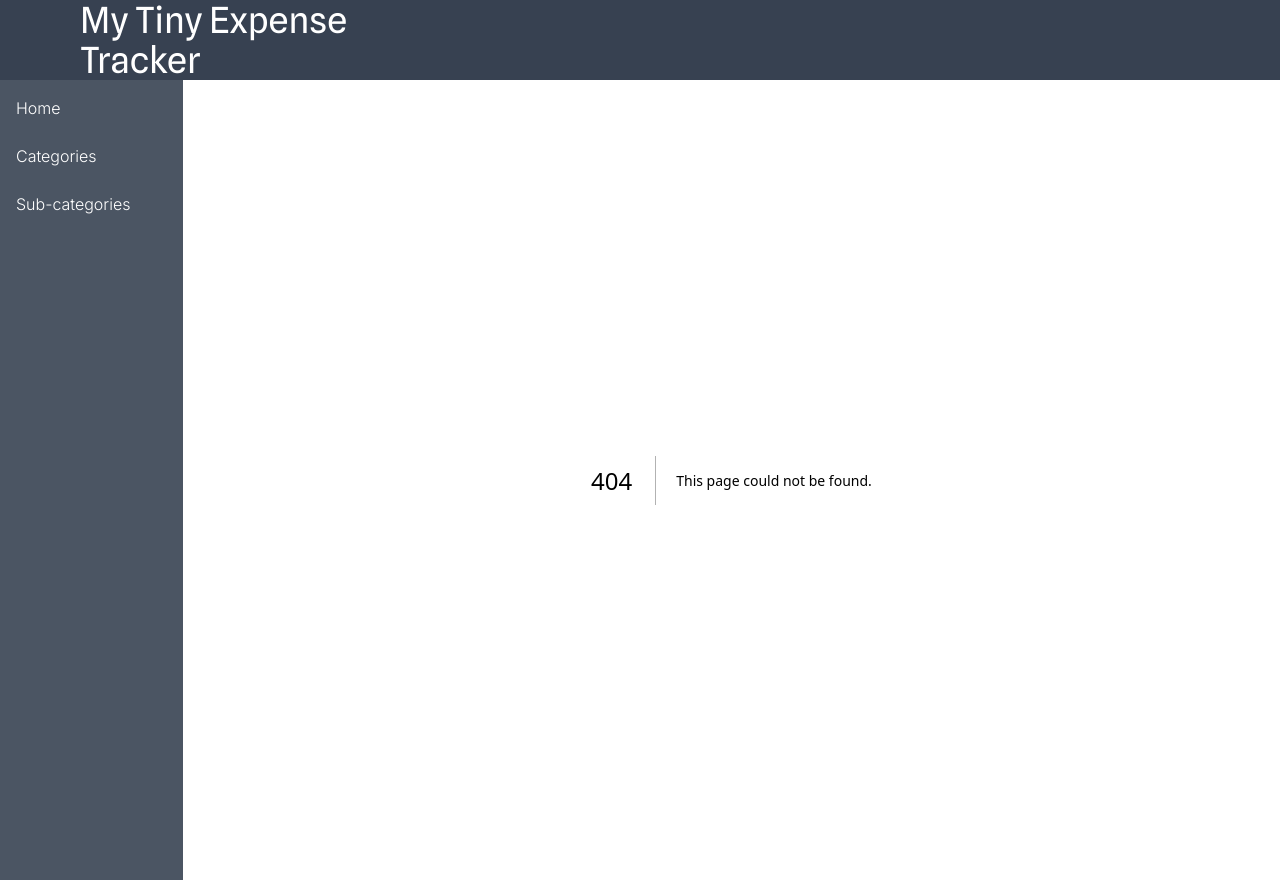
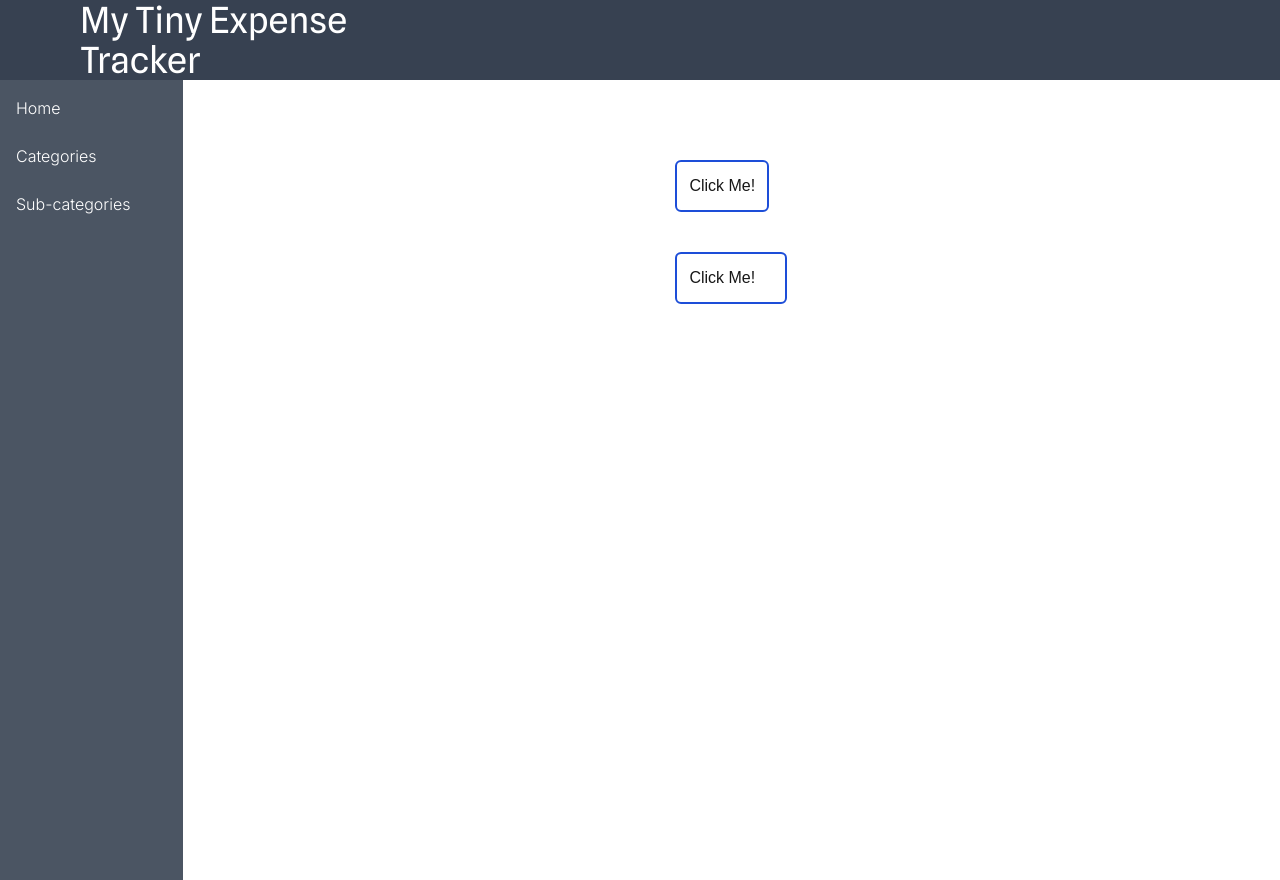
Before and after one commit to swagatobhaskar/nextjs-expense-tracker, a Next.js app: page /categories/demo in a window 1280 px wide. Before the commit this address had no page. Built offline with nearby package versions, Linux system fonts and the light colour scheme.

Commit message:
Add: demo page and category dropdown

```diff
--- /dev/null
+++ b/app/categories/demo/page.tsx
@@ -0,0 +1,45 @@
+'use client'
+
+import { useState } from "react";
+
+export default function DropdownDemo() {
+
+    const [expand, setExpand] = useState(false);
+
+    const listItems = [
+        {'id': 1, 'name': 'item 1'},
+        {'id': 2, 'name': 'item 2'},
+        {'id': 3, 'name': 'item 3'},
+        {'id': 4, 'name': 'item 4'}
+    ];
+
+    const handleExpand = () => {
+        setExpand(!expand);
+    }
+
+    return (
+        <div className="">
+            <div id="first" className="w-28 m-auto mt-20">
+                <button
+                    className="cursor:pointer hover:bg-blue-200 p-3 border-2 rounded-md border-blue-700"
+                    onClick={()=>handleExpand()}>
+                        Click Me!
+                </button>
+                { expand && (
+                    <div className="block space-y-3 mt-5 w-28 h-auto bg-blue-200 border-2 rounded-md">
+                        {listItems.map((item) => (
+                            <p key={item.id} className="border-b-2 border-blue-500">{item.name}</p>
+                        ))}
+                    </div>
+                )}
+            </div>
+
+            <div
+                id="second"
+                className="cursor:pointer hover:bg-blue-200 p-3 border-2 rounded-md border-blue-700 w-28 m-auto mt-10"
+                >
+                Click Me!
+            </div>
+        </div>
+    );
+}
--- a/app/categories/page.tsx
+++ b/app/categories/page.tsx
@@ -73,21 +73,17 @@ export default function CategoryList() {
         }
     }
 
-
-
     return (
         <div className="mx-auto mt-10 min-w-40 w-1/3">
             {(categories.length !== 0) ? (
-            <div>
+            <div className="list-none">
                 {categories.map((category) => (
-                    <ul key={category._id.toString()} className="list-none">
-                        <li className="my-3 p-3 bg-gray-700 text-white text-xl rounded ">
-                            <Category
-                                category={category}
-                                handleDeleteCategory={handleDeleteCategory}
-                            />
-                        </li>
-                    </ul>
+                    <li key={category._id.toString()} className="my-3 p-3 bg-gray-700 text-white text-xl rounded">
+                        <Category
+                            category={category}
+                            handleDeleteCategory={handleDeleteCategory}
+                        />
+                    </li>
                 ))}
             </div>
             ) : (
--- a/ui/CategoryUI.tsx
+++ b/ui/CategoryUI.tsx
@@ -51,7 +51,7 @@ export default function Category({category, handleDeleteCategory}) {
                 )}
             </div>
             {/* Subcategory showing section */}
-            <div className="absolute block">
+            <div className="block">
                 { subcategories.length !== 0 && (
                     <div className="bg-white bottom-[2px] border-gray-700">
                         {subcategories.map((item) => (
```
Also changed, not shown: ui/categories-skeleton.tsx (added).
